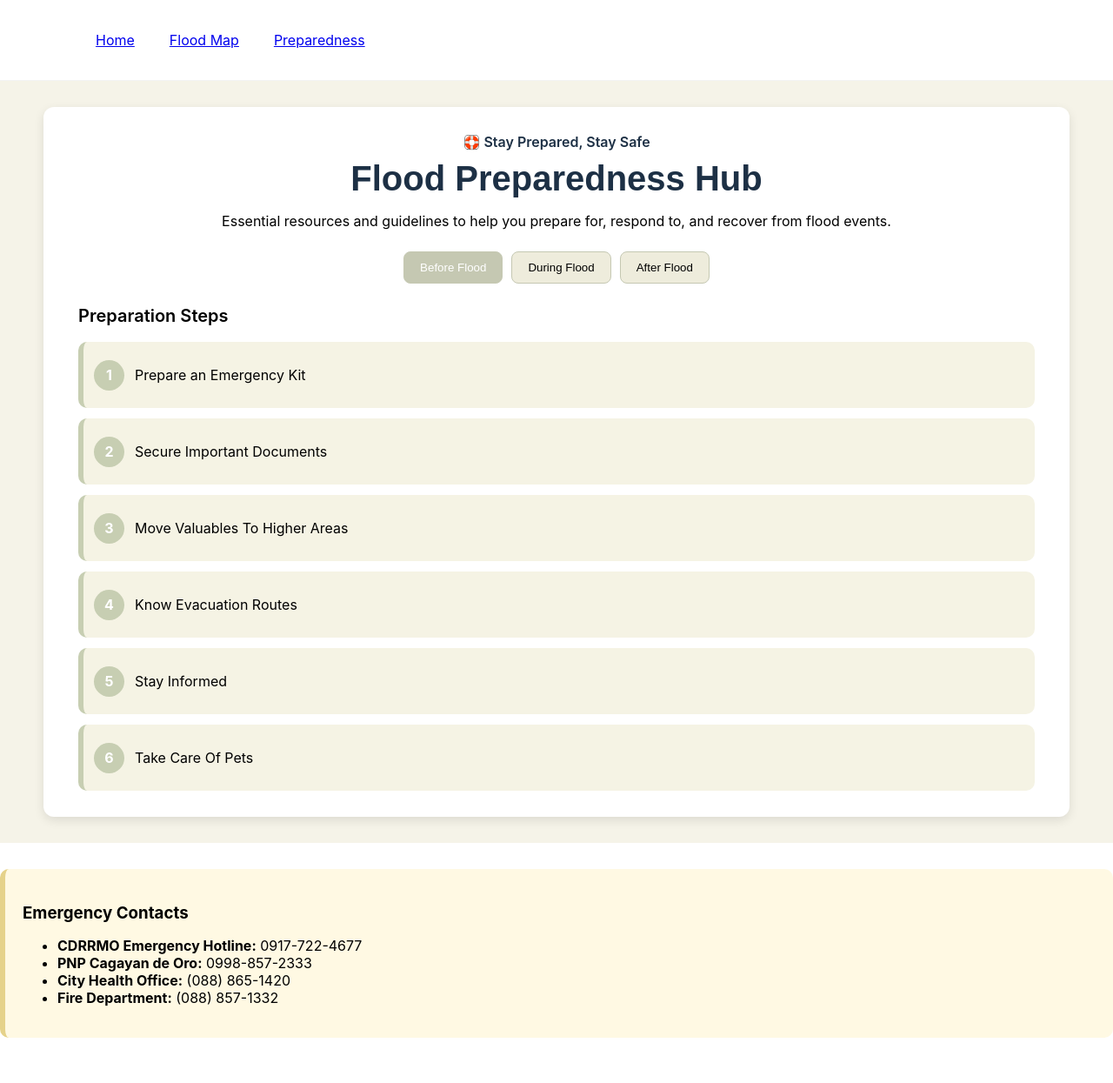
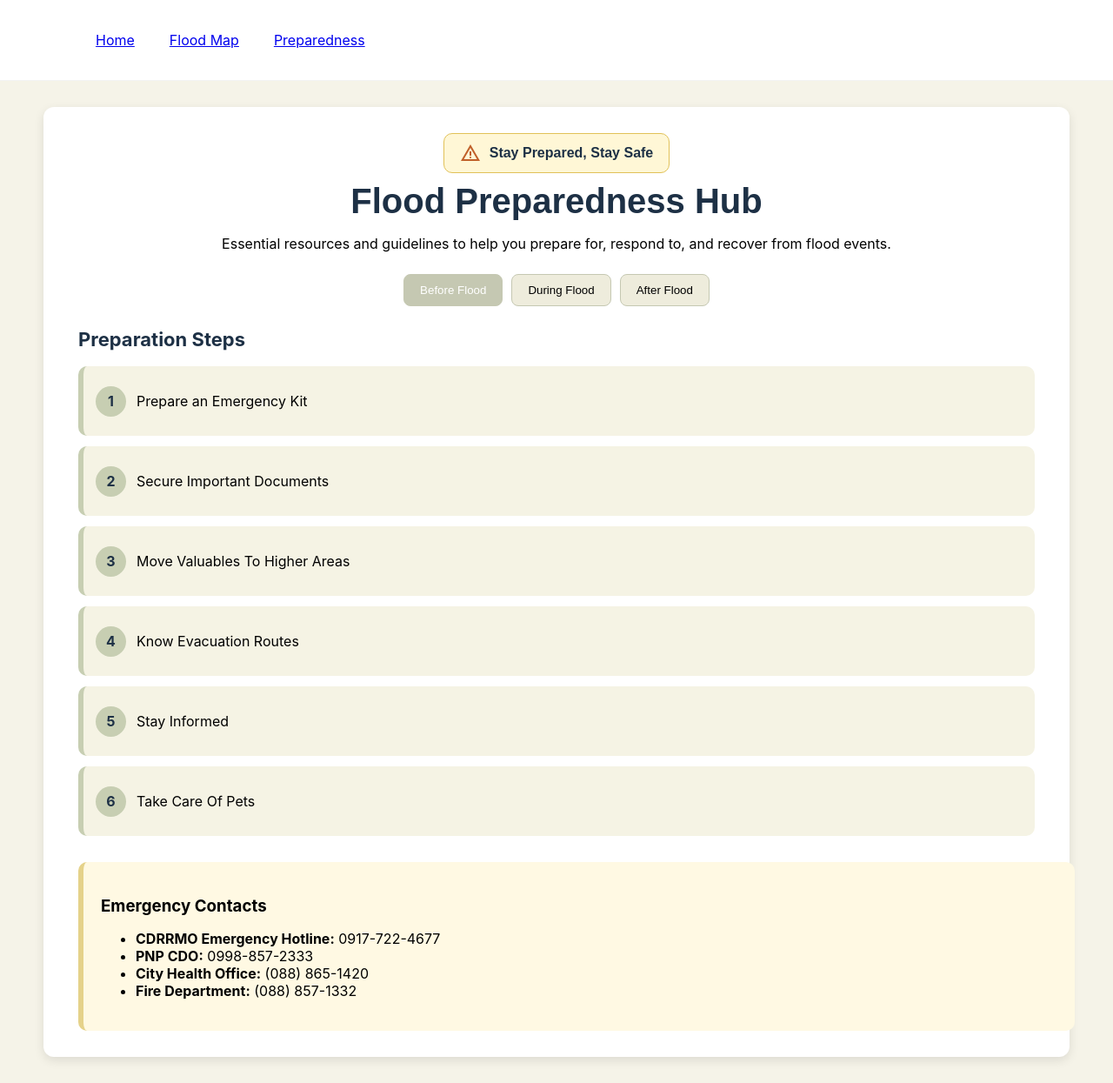
Before and after one commit to graeselah-scythe/floodmap, a React (Create React App) app: page /preparedness in a window 1280 px wide. Shown: the top 1245 px of the page at 87% size. Before the commit the page ends 1193 px from the top, so only its background shows below. Built offline with nearby package versions, Linux system fonts and the light colour scheme.

Commit message:
Refactor Preparedness components and styles for improved layout and organization

```diff
--- a/src/components/common/Contacts.css
+++ /dev/null
@@ -1,41 +0,0 @@
-.emergency-wrapper {
-  width: 100%;
-   background: #F5F3E8;
-}
-
-.emergency-box {
-  width: 100%;
-background: #F5F3E8;
-  padding: 20px;
-  border-radius: 12px;
-  border-left: 5px solid #E1C158;
-  margin-top: 15px;
-}
-
-.emergency-box h2 {
-  font-size: 24px;
-  font-weight: 700;
-  margin-bottom: 20px;
-  font-family: "Montserrat", sans-serif;
-}
-
-.contact-list {
-  margin-top: 10px;
-}
-
-.contact-item {
-  margin-bottom: 14px;
-  padding: 10px 0;
-  border-bottom: 1px solid #eee;
-}
-
-.contact-item strong {
-  font-size: 18px;
-}
-
-.contact-item span {
-  display: block;
-  font-size: 16px;
-  color: #444;
-  margin-top: 4px;
-}
--- a/src/components/common/Contacts.jsx
+++ /dev/null
@@ -1,19 +0,0 @@
-import React from "react";
-import "./Contacts.css";
-
-const Contacts = () => {
-  return (
-    <div className="contacts-card">
-      <h3>Emergency Contacts</h3>
-
-      <ul>
-        <li><strong>CDRRMO Emergency Hotline:</strong> 0917-722-4677</li>
-        <li><strong>PNP Cagayan de Oro:</strong> 0998-857-2333</li>
-        <li><strong>City Health Office:</strong> (088) 865-1420</li>
-        <li><strong>Fire Department:</strong> (088) 857-1332</li>
-      </ul>
-    </div>
-  );
-};
-
-export default Contacts;
--- a/src/components/home/PreparednessTab.css
+++ b/src/components/home/PreparednessTab.css
@@ -5,7 +5,6 @@
   background: #F5F3E8;
   min-height: 90vh;
 }
-
 
 .prep-container {
   width: 90%;
@@ -16,22 +15,38 @@
   box-shadow: 0 4px 12px rgba(0,0,0,0.1);
 }
 
+/* HEADER */
 .prep-header {
   text-align: center;
   margin-bottom: 25px;
-
 }
 
 .prep-tag {
   color: #1D3045;
   font-weight: 600;
+  font-size: 10px;
 }
-.prep-tag h1 {
+
+
+
+.warning-icon {
+  font-size: 24px;
+  color: #C06029;
+}
+.prep-tag-box {
+  display: inline-flex;
+  align-items: center;
+  gap: 10px;
+  padding: 10px 18px;
+  background: #FFF7D6;         /* soft warm yellow */
+  border: 1px solid #E1C158;   /* gold border */
+  border-radius: 10px;
+  font-family: "Montserrat", sans-serif;
+  font-weight: 600;
   color: #1D3045;
-  font-weight: 800;
-  font-size: large;
+  margin: 0 auto;              /* center horizontally */
+}
 
-}
 
 
 .prep-header h1 {
@@ -41,8 +56,10 @@
   color: #1D3045;
   font-size: 40px;
   font-weight: 700;
+
 }
 
+/* TABS */
 .prep-tabs {
   display: flex;
   justify-content: center;
@@ -65,12 +82,15 @@
   color: white;
 }
 
+/* SECTION TITLE */
 .section-title {
-  font-size: 20px;
+  font-size: 22px;
   margin-bottom: 18px;
-  font-weight: 600;
+  font-weight: 700;
+  color: #1D3045;
 }
 
+/* --- STEP CARDS (USED BY ALL TABS) --- */
 .prep-steps {
   display: flex;
   flex-direction: column;
@@ -81,16 +101,22 @@
   display: flex;
   align-items: center;
   background: #F5F3E4;
-  padding: 12px;
+  padding: 14px;
   border-radius: 10px;
   border-left: 6px solid #C7CEB2;
+  transition: 0.2s ease-in-out;
+}
+
+.step-card:hover {
+  background: #FFFBEA;
+  transform: translateX(5px);
 }
 
 .step-number {
   width: 35px;
   height: 35px;
   background: #C7CEB2;
-  color: white;
+  color: #1D3045;
   border-radius: 50%;
   display: flex;
   justify-content: center;
@@ -99,18 +125,24 @@
   font-weight: bold;
 }
 
+.step-text {
+  font-size: 16px;
+  font-weight: 500;
+  color: #1D3045;
+}
+
+/* CONTACTS */
 .contacts-card {
   margin-top: 30px;
   background: #FFF9E3;
   padding: 20px;
   border-radius: 10px;
   border-left: 6px solid #E5D28A;
+  width: 100%;
 }
-
 .contacts-card h3 {
   margin-bottom: 10px;
 }
-
 .prep-list {
   line-height: 1.8;
 }
--- a/src/components/home/PreparednessTab.jsx
+++ b/src/components/home/PreparednessTab.jsx
@@ -1,18 +1,51 @@
 import React, { useState } from "react";
 import "./PreparednessTab.css";
-
+import { Icon } from '@iconify/react';
 
 const PreparednessTab = () => {
   const [activeTab, setActiveTab] = useState("before");
 
+  const beforeSteps = [
+    "Prepare an Emergency Kit",
+    "Secure Important Documents",
+    "Move Valuables To Higher Areas",
+    "Know Evacuation Routes",
+    "Stay Informed",
+    "Take Care Of Pets",
+  ];
+
+  const duringSteps = [
+    "Stay calm and follow instructions from authorities.",
+    "Avoid walking or driving through floodwaters.",
+    "Move immediately to higher ground.",
+    "Keep your emergency kit close.",
+    "Monitor updates from official channels.",
+  ];
+
+  const afterSteps = [
+    "Return home ONLY when authorities say it is safe.",
+    "Check property for structural damage before entering.",
+    "Avoid using electrical appliances until inspected.",
+    "Document damages for insurance and reporting.",
+    "Clean and disinfect items affected by floodwater.",
+  ];
+
   return (
     <div className="prep-wrapper">
       <div className="prep-container">
+
         {/* HEADER */}
     <div className="prep-header">
-          <span className="prep-tag">🛟 Stay Prepared, Stay Safe</span>
+  <div className="prep-tag-box">
+  <Icon icon="material-symbols:warning-outline" className="warning-icon" />
+  Stay Prepared, Stay Safe
+</div>
+
           <h1>Flood Preparedness Hub</h1>
-          <p>Essential resources and guidelines to help you prepare for, respond to, and recover from flood events.</p>
+          <p>
+            Essential resources and guidelines to help you prepare for, respond
+            to, and recover from flood events.
+          </p>
         </div>
 
         {/* TABS */}
@@ -23,12 +56,14 @@ const PreparednessTab = () => {
           >
             Before Flood
           </button>
+
           <button
             className={activeTab === "during" ? "active" : ""}
             onClick={() => setActiveTab("during")}
           >
             During Flood
           </button>
+
           <button
             className={activeTab === "after" ? "active" : ""}
             onClick={() => setActiveTab("after")}
@@ -37,53 +72,54 @@ const PreparednessTab = () => {
           </button>
         </div>
 
-        {/* CONTENT AREA */}
+        {/* CONTENT */}
         <div className="prep-content">
-          {activeTab === "before" && (
+          {(activeTab === "before" ||
+            activeTab === "during" ||
+            activeTab === "after") && (
             <>
-              <h2 className="section-title">Preparation Steps</h2>
 
+              {/* TITLE PER TAB */}
+              <h2 className="section-title">
+                {activeTab === "before" && "Preparation Steps"}
+                {activeTab === "during" && "Safety Steps During a Flood"}
+                {activeTab === "after" && "Recovery Steps After a Flood"}
+              </h2>
+
+              {/* STEP CARDS */}
               <div className="prep-steps">
-                {[
-                  "Prepare an Emergency Kit",
-                  "Secure Important Documents",
-                  "Move Valuables To Higher Areas",
-                  "Know Evacuation Routes",
-                  "Stay Informed",
-                  "Take Care Of Pets",
-                ].map((step, index) => (
+                {(activeTab === "before"
+                  ? beforeSteps
+                  : activeTab === "during"
+                  ? duringSteps
+                  : afterSteps
+                ).map((step, index) => (
                   <div className="step-card" key={index}>
                     <div className="step-number">{index + 1}</div>
                     <p>{step}</p>
                   </div>
                 ))}
               </div>
-            </>
-          )}
 
-          {activeTab === "during" && (
-            <>
-              <h2 className="section-title">During a Flood</h2>
-              <ul className="prep-list">
-                <li>Stay calm and follow instructions from authorities.</li>
-                <li>Avoid walking or driving through floodwaters.</li>
-                <li>Move immediately to higher ground.</li>
-                <li>Keep emergency kit accessible.</li>
-                <li>Stay updated through radio, TV, or official social media pages.</li>
+              {/* EMERGENCY CONTACTS */}
+              <div className="contacts-card">
+                <h3>Emergency Contacts</h3>
+                <ul>
+                  <li>
+                    <strong>CDRRMO Emergency Hotline:</strong> 0917-722-4677
+                  </li>
+                  <li>
+                    <strong>PNP CDO:</strong> 0998-857-2333
+                  </li>
+                  <li>
+                    <strong>City Health Office:</strong> (088) 865-1420
+                  </li>
+                  <li>
+                    <strong>Fire Department:</strong> (088) 857-1332
+                  </li>
                 </ul>
-            </>
-          )}
+              </div>
 
-          {activeTab === "after" && (
-            <>
-              <h2 className="section-title">After a Flood</h2>
-              <ul className="prep-list">
-                <li>Return home only when authorities say it is safe.</li>
-                <li>Check property for structural damage.</li>
-                <li>Avoid using electrical appliances until inspected.</li>
-                <li>Document damage for insurance and reporting.</li>
-                <li>Clean and disinfect everything that got wet.</li>
-              </ul>
             </>
           )}
         </div>
--- a/src/pages/Preparedness.jsx
+++ b/src/pages/Preparedness.jsx
@@ -1,14 +1,13 @@
 import React from 'react'; // Add this missing import
 
 import PreparednessTab from '../components/home/PreparednessTab';
-import Contacts from '../components/common/Contacts';
 
 const Preparedness = () => {
   return (
     <div>
 
       <PreparednessTab />
-      <Contacts />
+
     </div>
   );
 };
```
Lines whose indentation alone changed are shown as unchanged.
